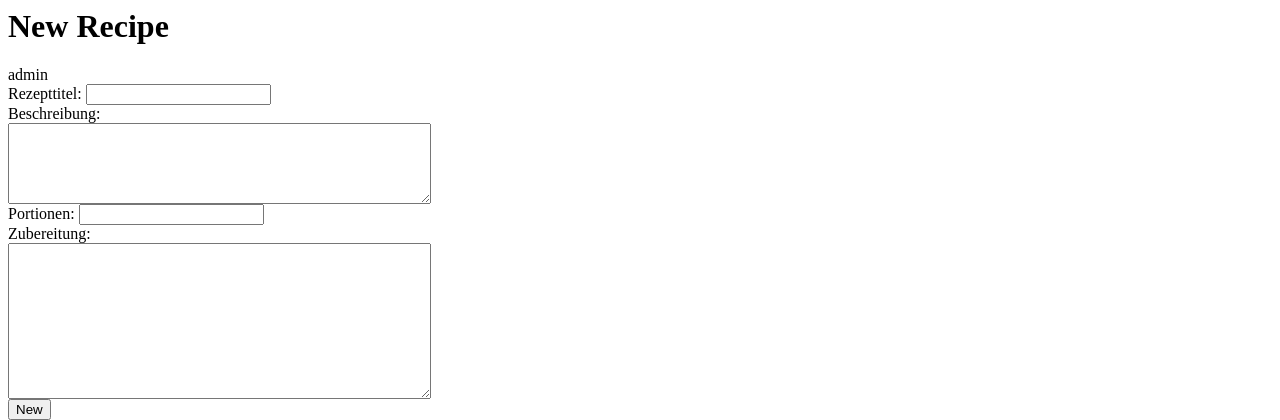
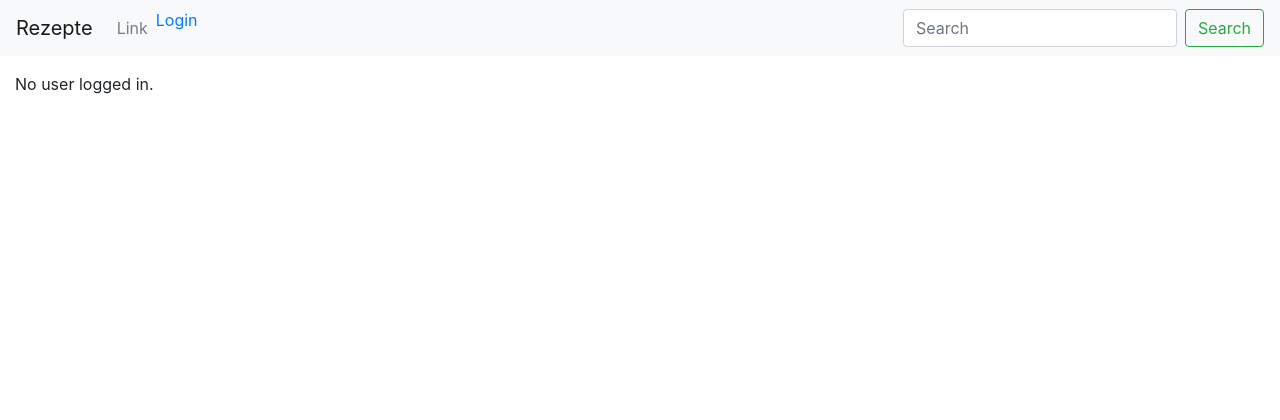
Before and after one commit to suxxxoi/recipe_fork, a Django app: page /u/1/r/new/ in a window 1280 px wide. Shown: the top 420 px of the page. After the commit the page ends 94 px from the top, so only its background shows below. Run offline with Django 3.2, Linux system fonts and the light colour scheme; data comes from the database, SQL or seed files in the repository; some libraries are stand-ins or nearby versions.

Commit message:
Form for new recipe is only provided, when a user is logged in.

```diff
--- a/recipe_fork/recipe/templates/recipe/new.html
+++ b/recipe_fork/recipe/templates/recipe/new.html
@@ -1,5 +1,7 @@
+{% extends "base.html" %}
+{% block content %}
+	{% if user.is_authenticated %}
 		<h1> New Recipe </h1>
-
 		{{ user_name }}
 		<form action="{% url 'recipe:save_new' %}" method="post">
 		{% csrf_token %}
@@ -32,3 +34,7 @@
 				{% endfor %}
 			{% endfor %}
 		</form>
+	{% else %}
+		No user logged in.
+	{% endif %}
+{% endblock %}
```
Lines whose indentation alone changed are shown as unchanged.
